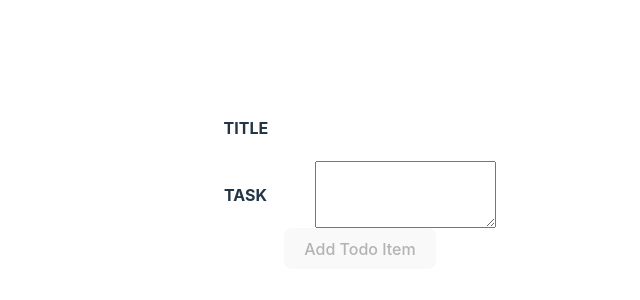
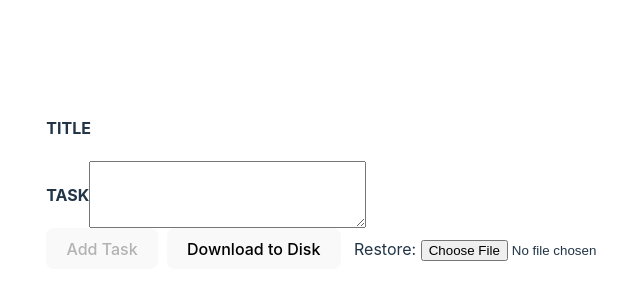
Before and after one commit to xalikov22/todo-ts, a React (Vite) app: page / in a window 1280 px wide. Shown: the part 206-506 px from the top of the page, without its empty margins (280-920 px from the left). Built offline with nearby package versions, Linux system fonts and the light colour scheme.

Commit message:
Add download and restore stuff

```diff
--- a/src/components/TodoList.tsx
+++ b/src/components/TodoList.tsx
@@ -1,4 +1,4 @@
-import React, {useContext, useEffect, useState} from 'react'
+import React, {ChangeEvent, useContext, useEffect, useState} from 'react'
 import {TodoContext} from '../context/TodoContext'
 import {TodoType, Types} from '../context/reducers'
 import TodoItem from './TodoItem'
@@ -64,6 +64,49 @@ function TodoList() {
     })
   }
 
+  const downloadJson = () => {
+      const saveTemplateAsFile = (filename:string, dataObjToWrite:any) => {
+        const blob = new Blob([JSON.stringify(dataObjToWrite)], {type: 'text/json'})
+        const link = document.createElement('a')
+
+        link.download = filename
+        link.href = window.URL.createObjectURL(blob)
+        link.dataset.downloadurl = ['text/json', link.download, link.href].join(':')
+
+        const evt = new MouseEvent('click', {
+          view: window,
+          bubbles: true,
+          cancelable: true,
+        })
+
+        link.dispatchEvent(evt)
+        link.remove()
+      }
+    saveTemplateAsFile('todos.json', todosState.todos)
+  }
+
+  const onChangeFile = async (e:ChangeEvent<HTMLInputElement>) => {
+    if (!e.target) return
+    if (e.target.files && e.target.files[0]) {
+      const updatedJSON = e.target.files[0]
+      console.log(updatedJSON)
+      const fileReader = new FileReader()
+      fileReader.readAsText(e.target.files[0], 'UTF-8')
+      fileReader.onload = e => {
+        const target = e.target
+        const result = target?.result
+        let newTodos
+        try {
+          newTodos = JSON.parse(String(result))
+        } catch {}
+        todosDispatch({
+          type: Types.Relist,
+          payload: newTodos
+        })
+      }
+    }
+  }
+
   return (
     <div>
       <div>
@@ -73,21 +116,30 @@ function TodoList() {
             type={'text'}
             onChange={e => setItemTitle(e.currentTarget.value)}
             value={itemTitle}
+            style={{width:'20rem'}}
           />
         </div>
         <div className={'todoInput'}>
           <h4>TASK</h4>
           <textarea
-            // type={'text'}
             onChange={e => setItemText(e.currentTarget.value)}
             value={itemText}
+            style={{width:'20rem'}}
           />
         </div>
         <div>
           <button
             onClick={onClick}
             disabled={!(itemTitle.length > 0 && itemText.length > 0)}
-          >Add Todo Item</button>
+          >Add Task</button> &nbsp;
+          <button
+            onClick={downloadJson}
+          >Download to Disk</button> &nbsp;
+          Restore: <input
+            type='file'
+            id='input_json'
+            onChange={onChangeFile}
+          />
         </div>
       </div>
       <div>
```
